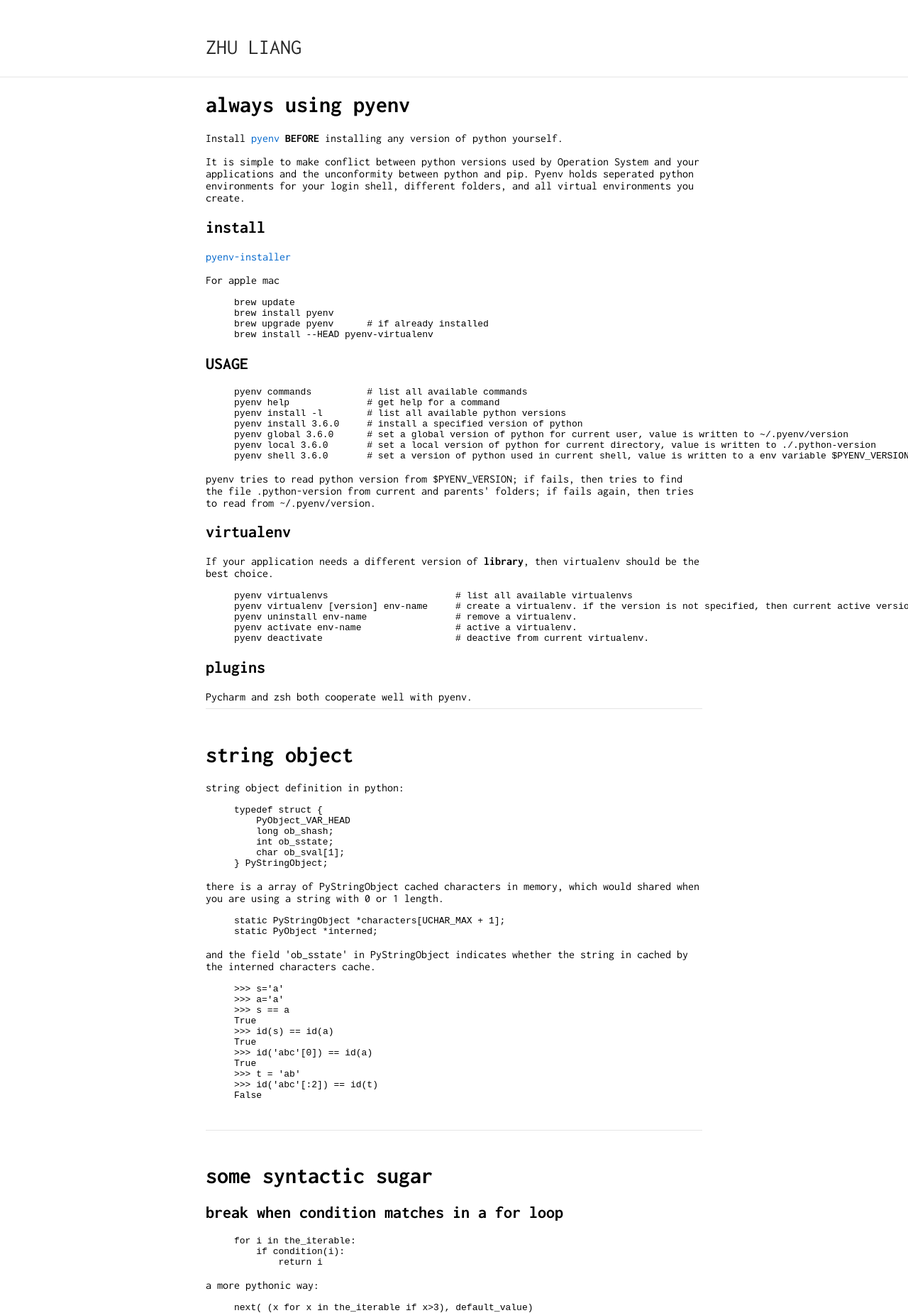
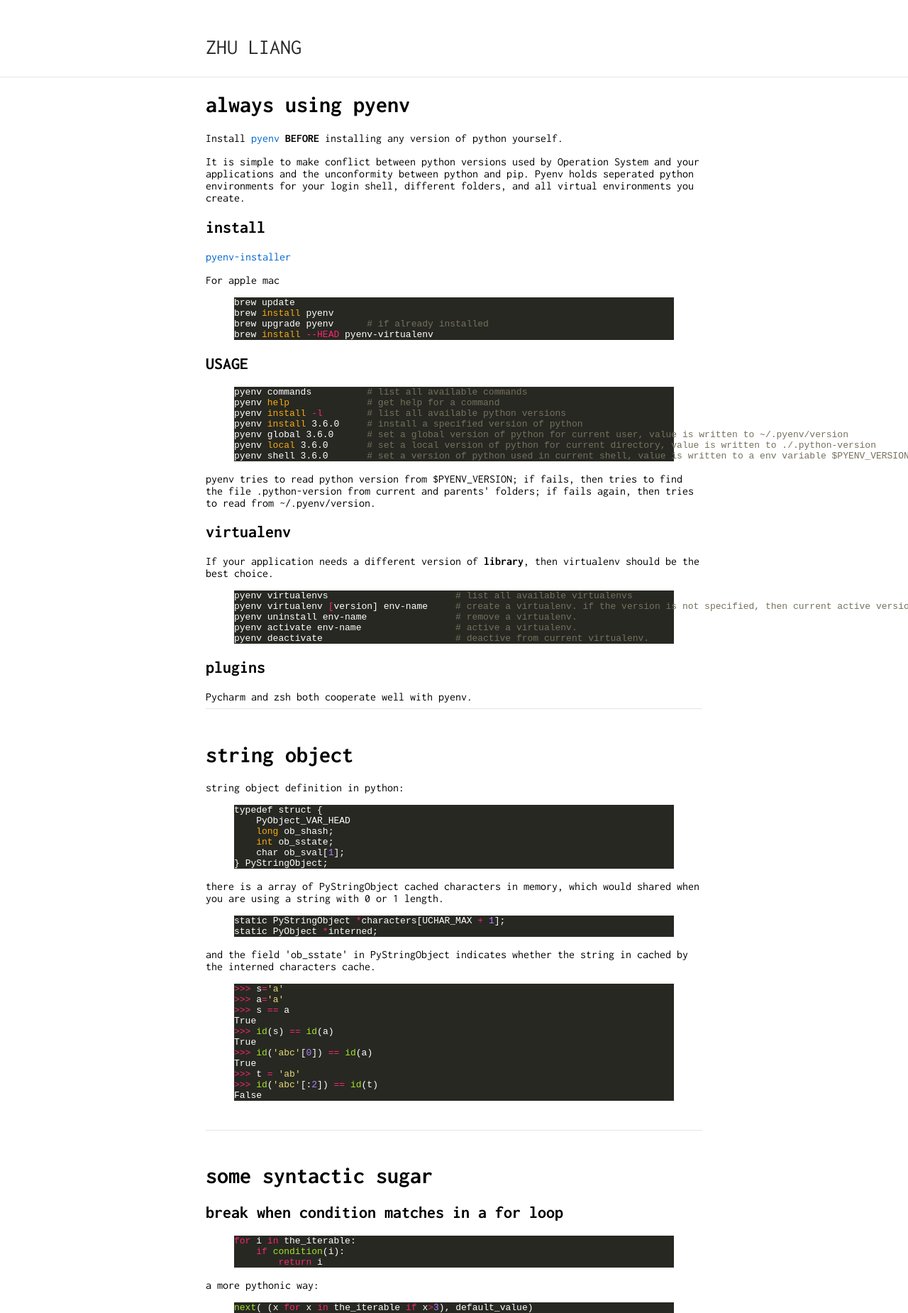
Before and after one commit to brilliang/blogs, a Jekyll site: the page built from _posts/2017-08-02-python_tips.html, in a window 1280 px wide. Shown: the whole page at 71% size. Built offline with Jekyll 4.4.1, drawn with Linux system fonts in a browser that asks for light colours.

Commit message:
code highlight, learnt from https://wangxin1248.github.io/jekyll/2018/03/rouge.html

```diff
--- a/_config.yml
+++ b/_config.yml
@@ -1,8 +1,11 @@
 title: ZHU LIANG
 baseurl: /blogs/
 
-#markdown: kramdown
-#markdown: redcarpet
+highlighter: rouge
+markdown: kramdown
+kramdown:
+  input: GFM
+  syntax_highlighter: rouge
 
 tracking_id: #
 
--- a/_layouts/researcher.html
+++ b/_layouts/researcher.html
@@ -24,6 +24,7 @@
     <link href='https://fonts.googleapis.com/css?family=Inconsolata:400,700' rel='stylesheet' type='text/css'>
     <link rel="alternate" type="application/rss+xml" title="{{ site.title }} RSS" href="/feed.xml" />
     <link rel="stylesheet" href="{{ site.url }}{{ site.baseurl }}/css/main.css">
+    <link rel="stylesheet" href="{{ site.url }}{{ site.baseurl }}/css/syntax.css">
     {% if site.favicon %}
         <link rel="icon" type="image/ico" href="{{ site.favicon_location }}">
         <link rel="shortcut-icon" type="image/ico" href="{{ site.favicon_location }}">
--- /dev/null
+++ b/css/syntax.css
@@ -0,0 +1,198 @@
+.highlight table td { padding: 5px; }
+.highlight table pre { margin: 0; }
+.highlight .gh {
+  color: #999999;
+}
+.highlight .sr {
+  color: #f6aa11;
+}
+.highlight .go {
+  color: #888888;
+}
+.highlight .gp {
+  color: #555555;
+}
+.highlight .gs {
+}
+.highlight .gu {
+  color: #aaaaaa;
+}
+.highlight .nb {
+  color: #f6aa11;
+}
+.highlight .cm {
+  color: #75715e;
+}
+.highlight .cp {
+  color: #75715e;
+}
+.highlight .c1 {
+  color: #75715e;
+}
+.highlight .cs {
+  color: #75715e;
+}
+.highlight .c, .highlight .ch, .highlight .cd, .highlight .cpf {
+  color: #75715e;
+}
+.highlight .err {
+  color: #960050;
+}
+.highlight .gr {
+  color: #960050;
+}
+.highlight .gt {
+  color: #960050;
+}
+.highlight .gd {
+  color: #49483e;
+}
+.highlight .gi {
+  color: #49483e;
+}
+.highlight .ge {
+  color: #49483e;
+}
+.highlight .kc {
+  color: #66d9ef;
+}
+.highlight .kd {
+  color: #66d9ef;
+}
+.highlight .kr {
+  color: #66d9ef;
+}
+.highlight .no {
+  color: #66d9ef;
+}
+.highlight .kt {
+  color: #66d9ef;
+}
+.highlight .mf {
+  color: #ae81ff;
+}
+.highlight .mh {
+  color: #ae81ff;
+}
+.highlight .il {
+  color: #ae81ff;
+}
+.highlight .mi {
+  color: #ae81ff;
+}
+.highlight .mo {
+  color: #ae81ff;
+}
+.highlight .m, .highlight .mb, .highlight .mx {
+  color: #ae81ff;
+}
+.highlight .sc {
+  color: #ae81ff;
+}
+.highlight .se {
+  color: #ae81ff;
+}
+.highlight .ss {
+  color: #ae81ff;
+}
+.highlight .sd {
+  color: #e6db74;
+}
+.highlight .s2 {
+  color: #e6db74;
+}
+.highlight .sb {
+  color: #e6db74;
+}
+.highlight .sh {
+  color: #e6db74;
+}
+.highlight .si {
+  color: #e6db74;
+}
+.highlight .sx {
+  color: #e6db74;
+}
+.highlight .s1 {
+  color: #e6db74;
+}
+.highlight .s, .highlight .sa, .highlight .dl {
+  color: #e6db74;
+}
+.highlight .na {
+  color: #a6e22e;
+}
+.highlight .nc {
+  color: #a6e22e;
+}
+.highlight .nd {
+  color: #a6e22e;
+}
+.highlight .ne {
+  color: #a6e22e;
+}
+.highlight .nf, .highlight .fm {
+  color: #a6e22e;
+}
+.highlight .vc {
+  color: #ffffff;
+  background-color: #272822;
+}
+.highlight .nn {
+  color: #ffffff;
+  background-color: #272822;
+}
+.highlight .nl {
+  color: #ffffff;
+  background-color: #272822;
+}
+.highlight .ni {
+  color: #ffffff;
+  background-color: #272822;
+}
+.highlight .bp {
+  color: #ffffff;
+  background-color: #272822;
+}
+.highlight .vg {
+  color: #ffffff;
+  background-color: #272822;
+}
+.highlight .vi {
+  color: #ffffff;
+  background-color: #272822;
+}
+.highlight .nv, .highlight .vm {
+  color: #ffffff;
+  background-color: #272822;
+}
+.highlight .w {
+  color: #ffffff;
+  background-color: #272822;
+}
+.highlight {
+  color: #ffffff;
+  background-color: #272822;
+}
+.highlight .n, .highlight .py, .highlight .nx {
+  color: #ffffff;
+  background-color: #272822;
+}
+.highlight .ow {
+  color: #f92672;
+}
+.highlight .nt {
+  color: #f92672;
+}
+.highlight .k, .highlight .kv {
+  color: #f92672;
+}
+.highlight .kn {
+  color: #f92672;
+}
+.highlight .kp {
+  color: #f92672;
+}
+.highlight .o {
+  color: #f92672;
+}
```
Also changed, not shown: 1 other file.
